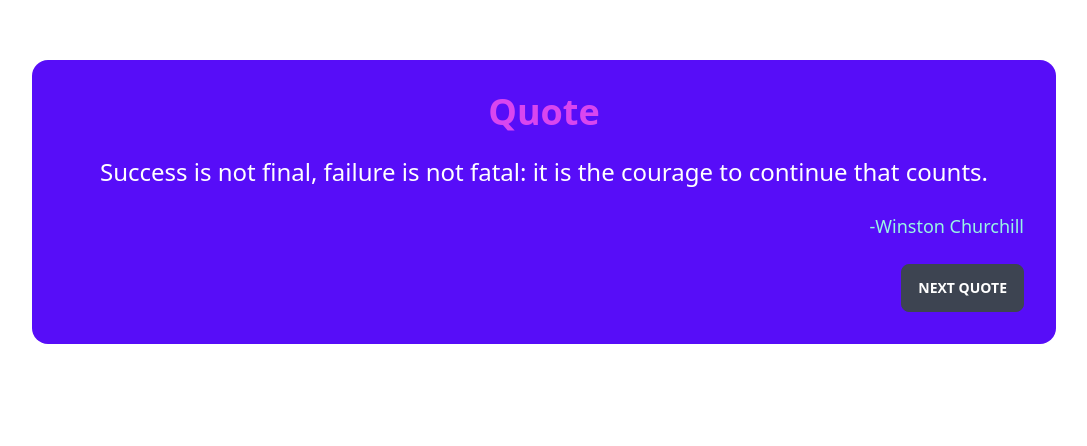
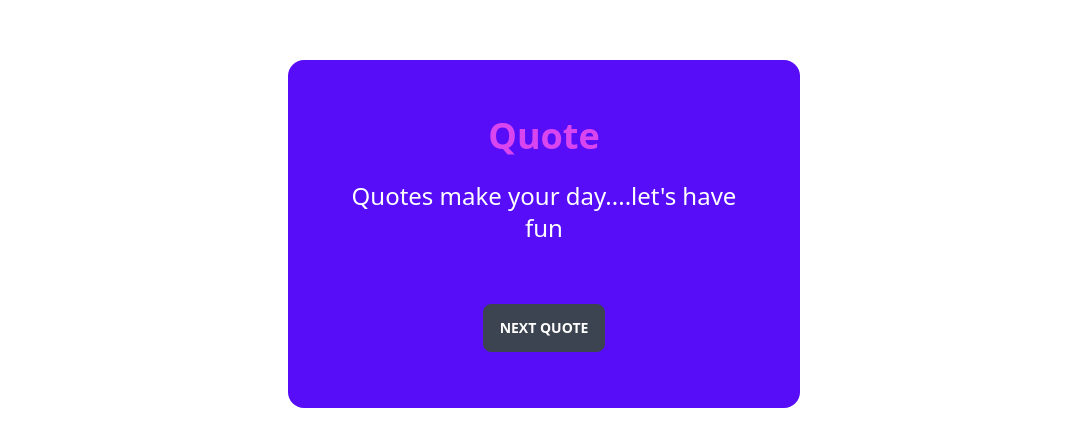
Before and after one commit to kalaishiva/randomquote-js, a plain HTML site: page index.html in a window 1280 px wide. Shown: the part 164-610 px from the top of the page, without its empty margins (96-1183 px from the left). Drawn offline with nearby package versions, Linux system fonts and the light colour scheme.

Commit message:
Revised -Random quote generator app in javascript completed

```diff
--- a/index.html
+++ b/index.html
@@ -10,13 +10,13 @@
 </head>
 
 <body>
-    <div class="card w-4/5 h-84 bg-primary text-primary-content container mx-auto mt-56  ">
+    <div class="card w-[40%] h-84 bg-primary text-primary-content container mx-auto mt-56 p-6 ">
         <div class="card-body text-center">
             <h2 class="card-title mx-auto mb-4 text-fuchsia-500 text-4xl">Quote </h2>
-            <p class="randomQuotes text-2xl mb-4"></p>
+            <p class="randomQuotes text-2xl mb-7">Quotes make your day....let's have fun</p>
             <p class="randomAuthor text-end mb-4 text-teal-200 text-lg"></p>
-            <div class="card-actions justify-end">
-                <button class="btn">Next Quote</button>
+            <div class="card-actions justify-center">
+                <button class="btn" onclick="generate()">Next Quote</button>
             </div>
         </div>
     </div>
--- a/script.js
+++ b/script.js
@@ -50,6 +50,7 @@ const quotes = [{
 
 ];
 
+function generate() {
     let quotePara = document.querySelector(".randomQuotes");
     console.log(quotePara);
     let authorPara = document.querySelector(".randomAuthor");
@@ -63,3 +64,4 @@ console.log(quoteGenerator.quote);
     quotePara.innerHTML = quoteGenerator.quote;
     authorPara.innerHTML = quoteGenerator.author;
     console.log(quoteGenerator.author);
+}
```
Lines whose indentation alone changed are shown as unchanged.
